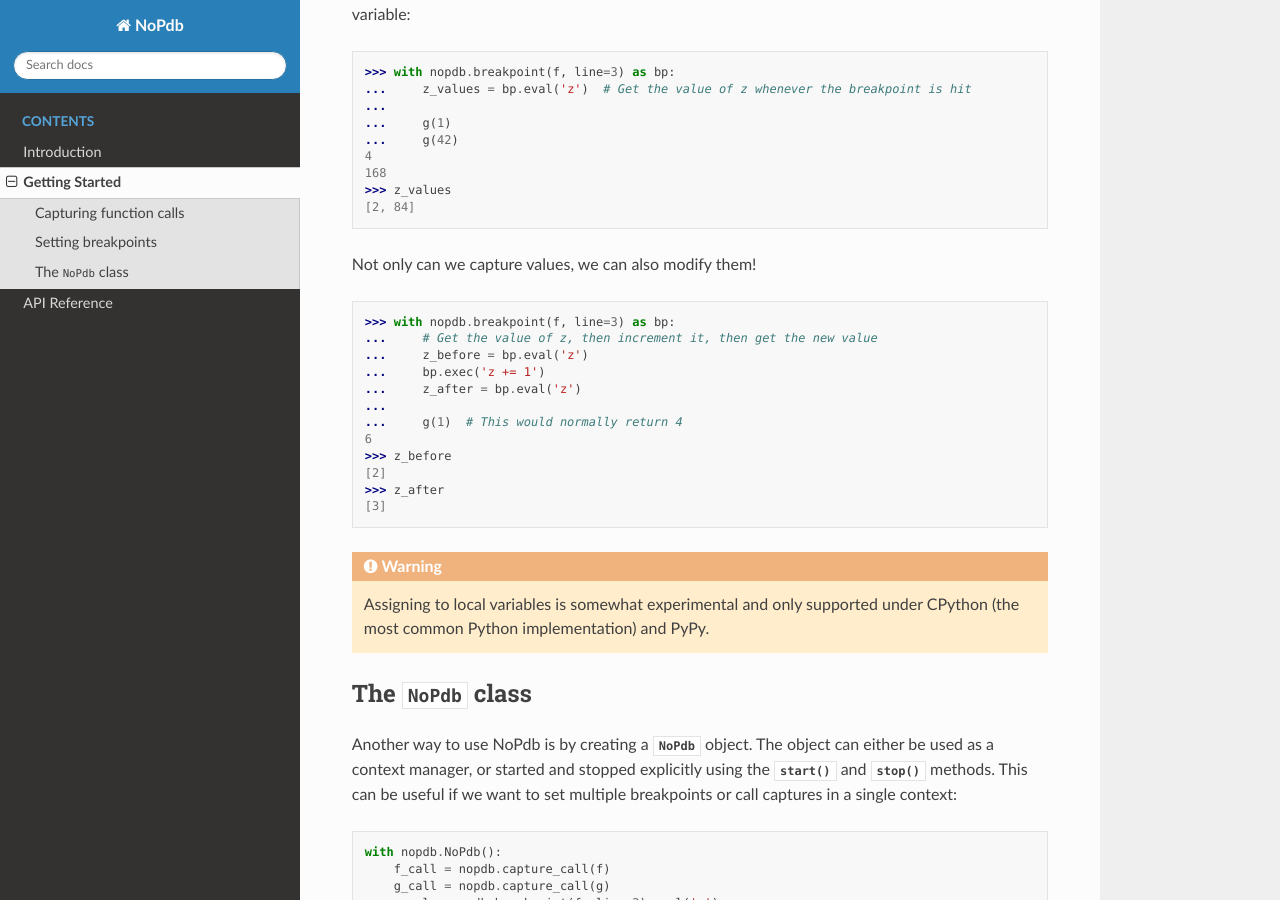
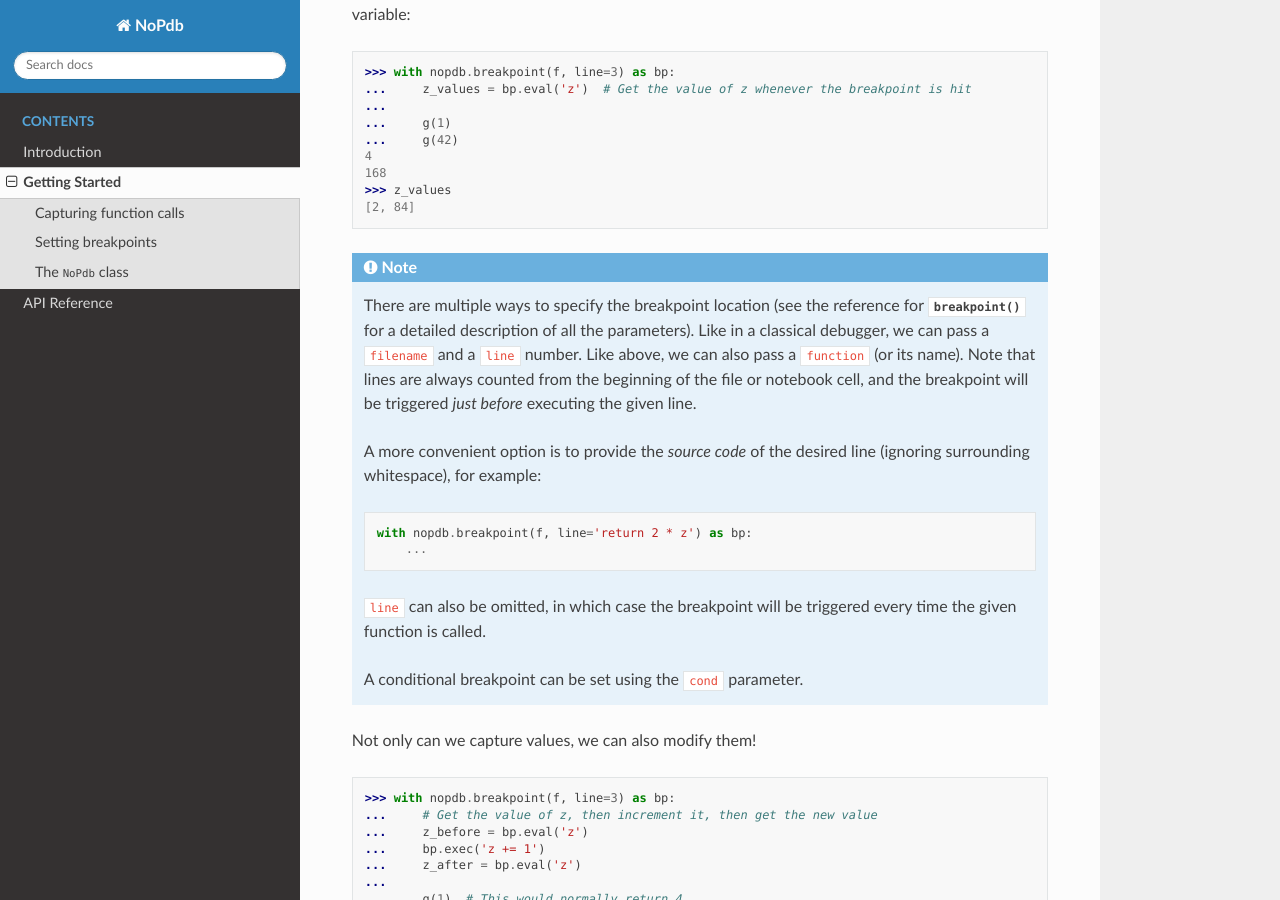
Before and after one commit to cifkao/nopdb, a Sphinx documentation site: the page built from docs/getting-started.rst, in a window 1280 px wide and 900 px high, scrolled down 1862 px. Built offline with Sphinx 7.4.7 and the Read the Docs theme 2.0.0, drawn with Linux system fonts in a browser that asks for light colours.

Commit message:
Allow to specify line as a string

```diff
--- a/docs/getting-started.rst
+++ b/docs/getting-started.rst
@@ -116,6 +116,26 @@ the value of a variable:
     >>> z_values
     [2, 84]
 
+.. Note:: There are multiple ways to specify the breakpoint location (see the
+    reference for :func:`breakpoint` for a detailed description of all the
+    parameters). Like in a classical debugger, we can pass a :code:`filename` and a
+    :code:`line` number. Like above, we can also pass a :code:`function` (or its name).
+    Note that lines are always counted from the beginning of the file or notebook cell,
+    and the breakpoint will be triggered *just before* executing the given line.
+
+    A more convenient option is to provide the *source code* of the desired line
+    (ignoring surrounding whitespace), for example:
+
+    .. code-block:: python
+
+        with nopdb.breakpoint(f, line='return 2 * z') as bp:
+            ...
+
+    :code:`line` can also be omitted, in which case the breakpoint will be triggered
+    every time the given function is called.
+
+    A conditional breakpoint can be set using the :code:`cond` parameter.
+
 Not only can we capture values, we can also modify them!
 
 .. doctest::
```
Also changed, not shown: 2 other files.
